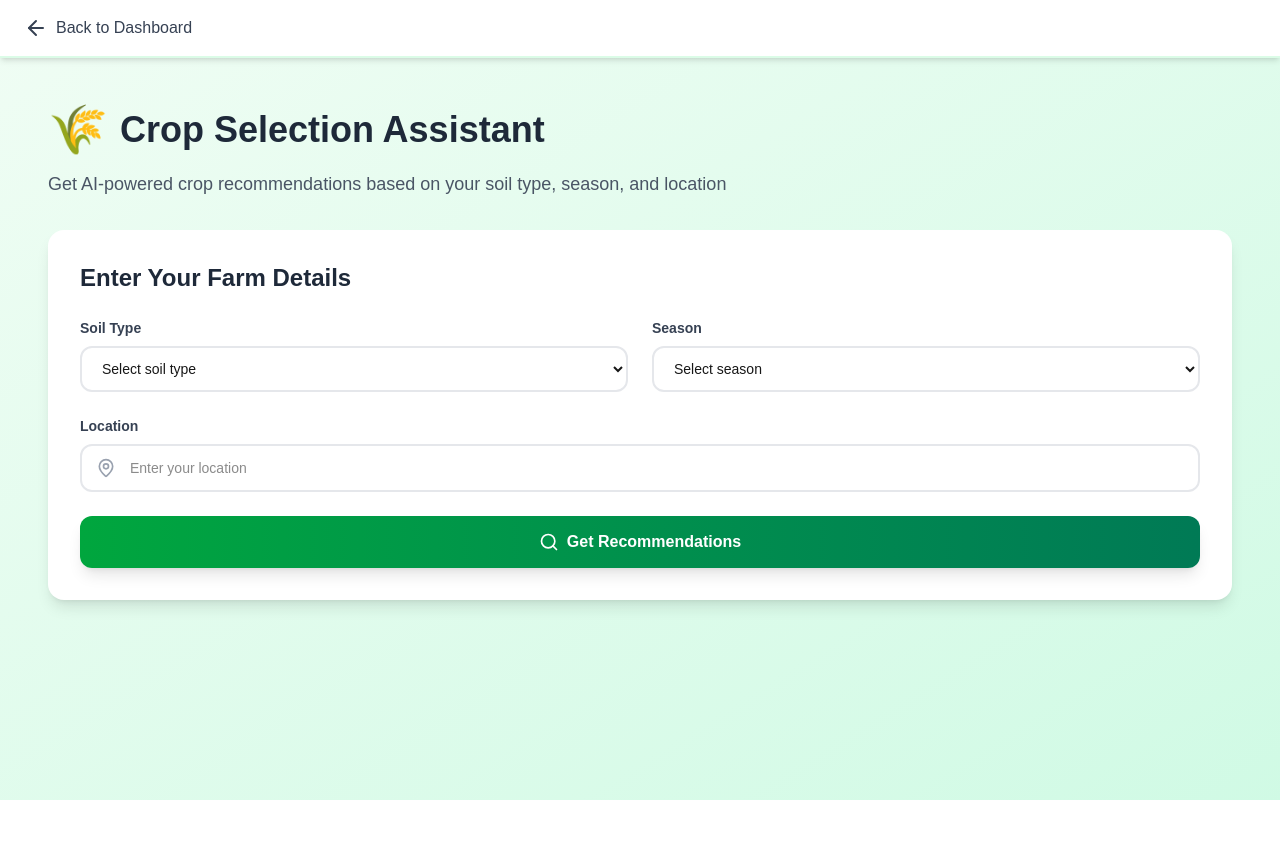
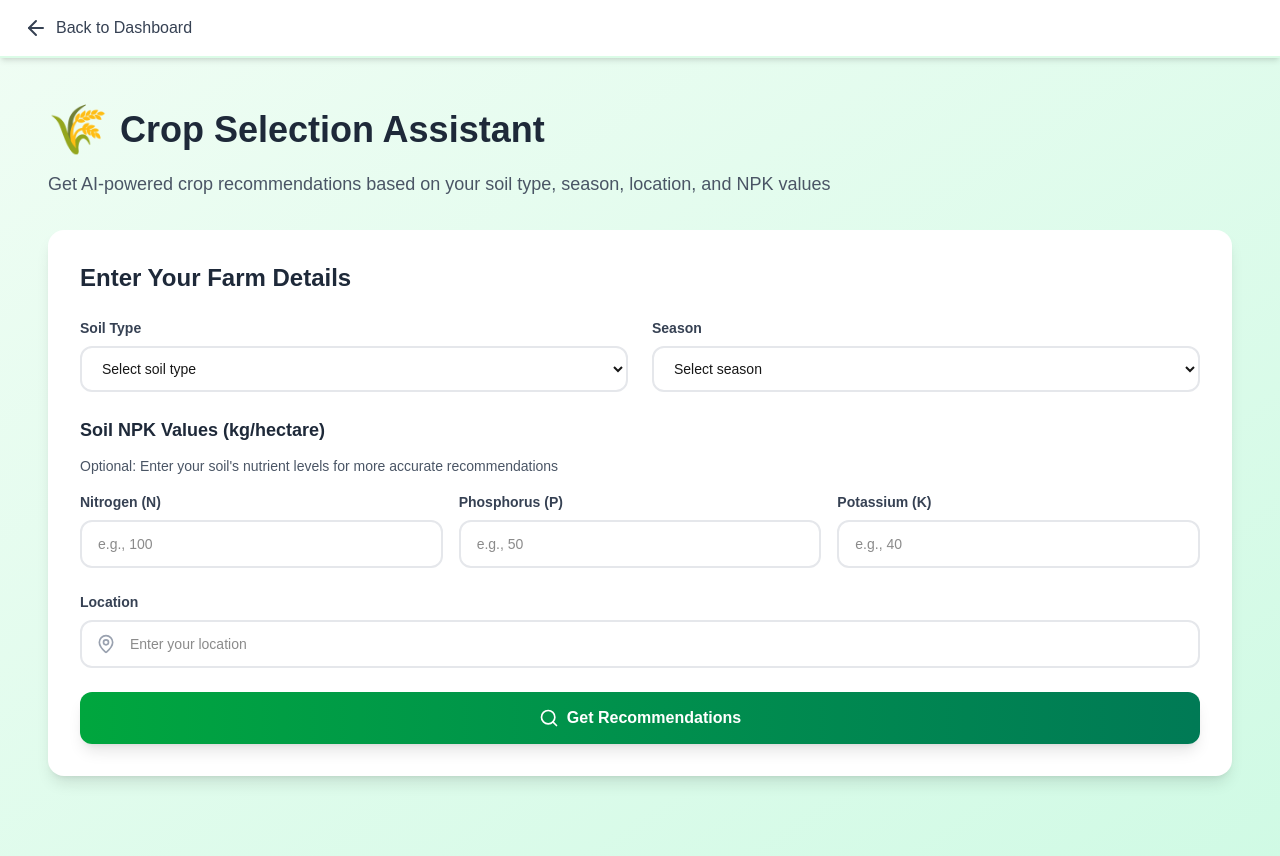
Before and after one commit to Basikavamshi/FADSS, a Next.js app in the folder my-app/: page /DashBoard/crop-recommendation in a window 1280 px wide. Before the commit the page ends 800 px from the top, so only its background shows below. Built offline with nearby package versions, Linux system fonts and the light colour scheme.

Commit message:
karthik_2nd_update

```diff
--- a/my-app/src/app/DashBoard/crop-recommendation/page.tsx
+++ b/my-app/src/app/DashBoard/crop-recommendation/page.tsx
@@ -1,33 +1,53 @@
 'use client'
 import { useState } from "react";
-import { useRouter } from "next/navigation";
 import { ArrowLeft, Search, MapPin } from "lucide-react";
 
 function CropSelection() {
-  const router = useRouter();
   const [selectedSoil, setSelectedSoil] = useState("");
   const [selectedSeason, setSelectedSeason] = useState("");
   const [location, setLocation] = useState("");
+  const [nitrogen, setNitrogen] = useState("");
+  const [phosphorus, setPhosphorus] = useState("");
+  const [potassium, setPotassium] = useState("");
   const [recommendations, setRecommendations] = useState([]);
 
   const soilTypes = ["Loamy", "Clay", "Sandy", "Silt", "Peaty", "Chalky"];
   const seasons = ["Kharif", "Rabi", "Zaid", "Perennial"];
 
   const cropData = [
-    { name: "Rice", icon: "🌾", soil: "Clay", season: "Kharif", yield: "High", water: "High" },
-    { name: "Wheat", icon: "🌾", soil: "Loamy", season: "Rabi", yield: "Medium", water: "Medium" },
-    { name: "Cotton", icon: "🌱", soil: "Sandy", season: "Kharif", yield: "Medium", water: "Medium" },
-    { name: "Sugarcane", icon: "🎋", soil: "Loamy", season: "Perennial", yield: "High", water: "High" },
-    { name: "Pulses", icon: "🫘", soil: "Clay", season: "Rabi", yield: "Low", water: "Low" },
-    { name: "Vegetables", icon: "🥕", soil: "Loamy", season: "Zaid", yield: "Medium", water: "Medium" },
+    { name: "Rice", icon: "🌾", soil: "Clay", season: "Kharif", yield: "High", water: "High", npk: { n: [80, 120], p: [40, 60], k: [40, 60] } },
+    { name: "Wheat", icon: "🌾", soil: "Loamy", season: "Rabi", yield: "Medium", water: "Medium", npk: { n: [80, 120], p: [40, 60], k: [20, 40] } },
+    { name: "Cotton", icon: "🌱", soil: "Sandy", season: "Kharif", yield: "Medium", water: "Medium", npk: { n: [60, 100], p: [30, 50], k: [30, 50] } },
+    { name: "Sugarcane", icon: "🎋", soil: "Loamy", season: "Perennial", yield: "High", water: "High", npk: { n: [200, 300], p: [80, 120], k: [80, 120] } },
+    { name: "Pulses", icon: "🫘", soil: "Clay", season: "Rabi", yield: "Low", water: "Low", npk: { n: [15, 30], p: [40, 60], k: [20, 40] } },
+    { name: "Vegetables", icon: "🥕", soil: "Loamy", season: "Zaid", yield: "Medium", water: "Medium", npk: { n: [80, 150], p: [50, 80], k: [50, 80] } },
   ];
 
   const handleGetRecommendations = () => {
-    const filtered = cropData.filter(crop =>
-      (!selectedSoil || crop.soil === selectedSoil) &&
-      (!selectedSeason || crop.season === selectedSeason)
-    );
+    const filtered = cropData.filter(crop => {
+      const soilMatch = !selectedSoil || crop.soil === selectedSoil;
+      const seasonMatch = !selectedSeason || crop.season === selectedSeason;
+
+      // Check NPK compatibility (if values provided)
+      let npkMatch = true;
+      if (nitrogen && phosphorus && potassium) {
+        const n = parseFloat(nitrogen);
+        const p = parseFloat(phosphorus);
+        const k = parseFloat(potassium);
+
+        npkMatch = n >= crop.npk.n[0] && n <= crop.npk.n[1] &&
+                   p >= crop.npk.p[0] && p <= crop.npk.p[1] &&
+                   k >= crop.npk.k[0] && k <= crop.npk.k[1];
+      }
+
+      return soilMatch && seasonMatch && npkMatch;
+    });
     setRecommendations(filtered);
+  };
+
+  const handleBack = () => {
+    // For demo purposes, just reload
+    window.location.href = '/';
   };
 
   return (
@@ -36,7 +56,7 @@ function CropSelection() {
       <header className="bg-white shadow-md border-b-2 border-green-100 px-4 sm:px-6 py-4">
         <div className="flex items-center gap-4 max-w-7xl mx-auto">
           <button
-            onClick={() => router.push('/DashBoard')}
+            onClick={handleBack}
             className="flex items-center gap-2 text-gray-700 hover:text-green-600 transition-colors"
           >
             <ArrowLeft size={24} />
@@ -55,7 +75,7 @@ function CropSelection() {
             </h1>
           </div>
           <p className="text-gray-600 text-base sm:text-lg">
-            Get AI-powered crop recommendations based on your soil type, season, and location
+            Get AI-powered crop recommendations based on your soil type, season, location, and NPK values
           </p>
         </div>
 
@@ -92,6 +112,62 @@ function CropSelection() {
                   <option key={season} value={season}>{season}</option>
                 ))}
               </select>
+            </div>
+          </div>
+
+          {/* NPK Values Section */}
+          <div className="mb-6">
+            <h3 className="text-lg font-semibold text-gray-800 mb-3">Soil NPK Values (kg/hectare)</h3>
+            <p className="text-sm text-gray-600 mb-4">Optional: Enter your soil's nutrient levels for more accurate recommendations</p>
+
+            <div className="grid grid-cols-1 md:grid-cols-3 gap-4">
+              {/* Nitrogen */}
+              <div>
+                <label className="block mb-2 text-sm font-semibold text-gray-700">
+                  Nitrogen (N)
+                </label>
+                <input
+                  type="number"
+                  value={nitrogen}
+                  onChange={(e) => setNitrogen(e.target.value)}
+                  placeholder="e.g., 100"
+                  className="w-full px-4 py-3 border-2 border-gray-200 rounded-xl text-sm focus:border-green-600 focus:outline-none transition-colors"
+                  min="0"
+                  step="0.1"
+                />
+              </div>
+
+              {/* Phosphorus */}
+              <div>
+                <label className="block mb-2 text-sm font-semibold text-gray-700">
+                  Phosphorus (P)
+                </label>
+                <input
+                  type="number"
+                  value={phosphorus}
+                  onChange={(e) => setPhosphorus(e.target.value)}
+                  placeholder="e.g., 50"
+                  className="w-full px-4 py-3 border-2 border-gray-200 rounded-xl text-sm focus:border-green-600 focus:outline-none transition-colors"
+                  min="0"
+                  step="0.1"
+                />
+              </div>
+
+              {/* Potassium */}
+              <div>
+                <label className="block mb-2 text-sm font-semibold text-gray-700">
+                  Potassium (K)
+                </label>
+                <input
+                  type="number"
+                  value={potassium}
+                  onChange={(e) => setPotassium(e.target.value)}
+                  placeholder="e.g., 40"
+                  className="w-full px-4 py-3 border-2 border-gray-200 rounded-xl text-sm focus:border-green-600 focus:outline-none transition-colors"
+                  min="0"
+                  step="0.1"
+                />
+              </div>
             </div>
           </div>
 
@@ -150,10 +226,29 @@ function CropSelection() {
                       <span className="text-gray-600">Water Requirement:</span>
                       <span className="font-semibold text-blue-600">{crop.water}</span>
                     </div>
+                    <div className="border-t border-gray-200 mt-3 pt-3">
+                      <div className="text-xs text-gray-600 font-semibold mb-2">NPK Requirements (kg/ha):</div>
+                      <div className="flex justify-between text-xs">
+                        <span className="text-gray-600">N: {crop.npk.n[0]}-{crop.npk.n[1]}</span>
+                        <span className="text-gray-600">P: {crop.npk.p[0]}-{crop.npk.p[1]}</span>
+                        <span className="text-gray-600">K: {crop.npk.k[0]}-{crop.npk.k[1]}</span>
+                      </div>
+                    </div>
                   </div>
                 </div>
               ))}
             </div>
+          </div>
+        )}
+
+        {/* No Results Message */}
+        {recommendations.length === 0 && selectedSoil && selectedSeason && (
+          <div className="bg-white rounded-2xl shadow-lg p-8 text-center">
+            <div className="text-6xl mb-4">🌱</div>
+            <h3 className="text-xl font-bold text-gray-800 mb-2">No Matching Crops Found</h3>
+            <p className="text-gray-600">
+              Try adjusting your filters or NPK values to see more recommendations
+            </p>
           </div>
         )}
       </main>
```
